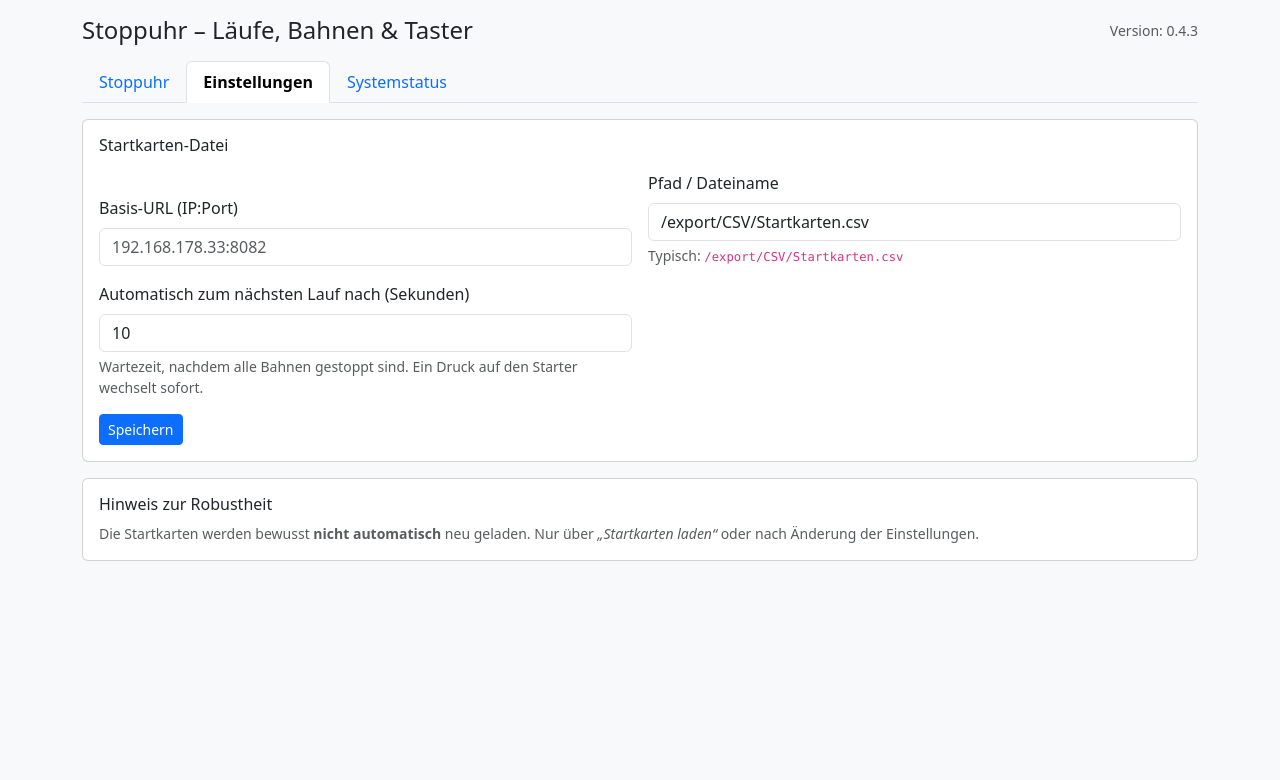
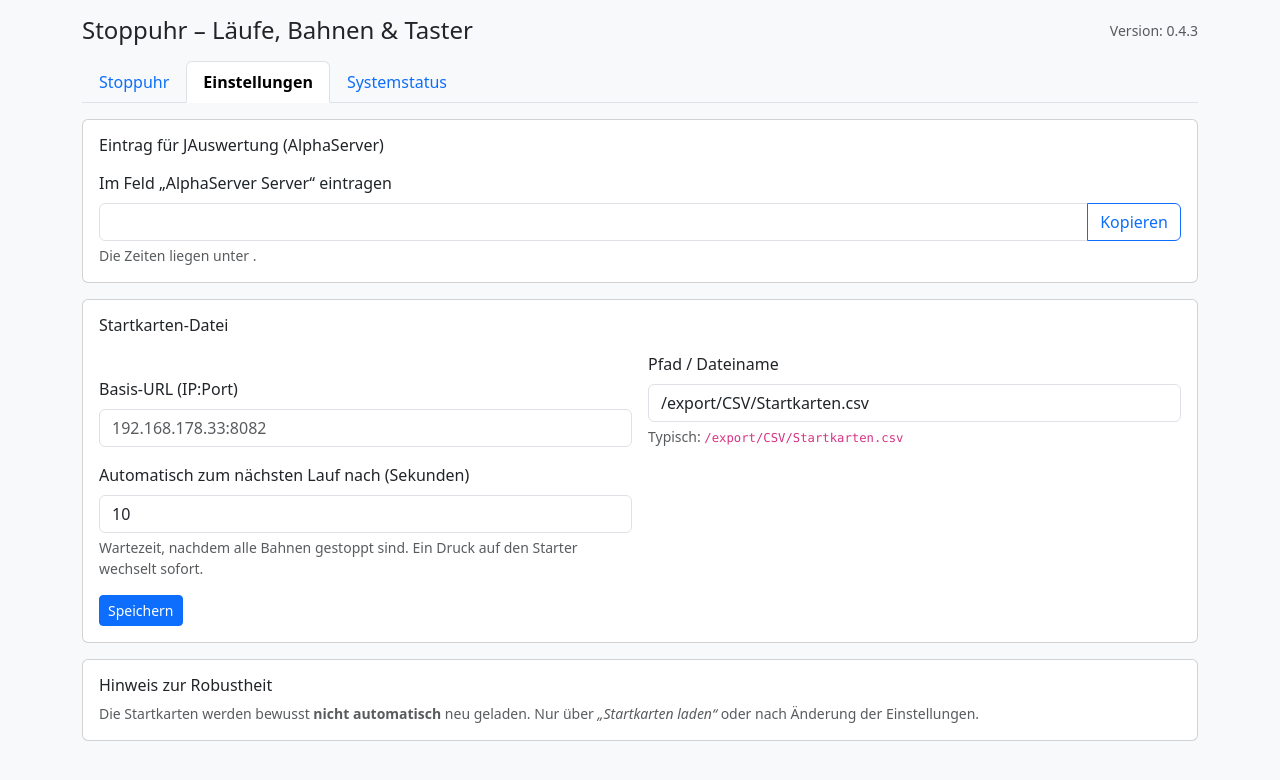
Before and after one commit to andreasschoeler93/Stoppuhr, a Flask app: page / in a window 1280 px wide, after a click on "Einstellungen". Shown: the top 780 px of the page. Run offline with Flask 3, Linux system fonts and the light colour scheme; data that the repository does not hold is empty.

Commit message:
Einstellungen: Kopierfeld fuer JAuswertung; XML kompakt wie Referenzdatei
Co-authored-by: Copilot <223556219+Copilot@users.noreply.github.com>

```diff
--- a/backend/static/app.js
+++ b/backend/static/app.js
@@ -518,6 +518,18 @@ async function init() {
   byId("baseUrlInputSettings").addEventListener("input", () => { byId("baseUrlInput").value = byId("baseUrlInputSettings").value; });
   byId("suffixDisplay").value = byId("suffixInput").value;
   byId("baseUrlInput").addEventListener("input", () => { byId("baseUrlInputSettings").value = byId("baseUrlInput").value; });
+
+  // Eintrag fuer JAuswertung: Adresse dieser Seite (IP:Port) zum Kopieren
+  byId("alphaServerValue").value = location.host;
+  byId("alphaServerUrl").textContent = `http://${location.host}/heats.xml`;
+  byId("btnCopyAlpha").addEventListener("click", async () => {
+    const input = byId("alphaServerValue");
+    try { await navigator.clipboard.writeText(input.value); }
+    catch { input.select(); document.execCommand("copy"); }
+    const msg = byId("alphaCopiedMsg");
+    msg.classList.remove("d-none");
+    setTimeout(() => msg.classList.add("d-none"), 2000);
+  });
 }
 
 document.addEventListener("DOMContentLoaded", () => { init(); });
--- a/backend/templates/index.html
+++ b/backend/templates/index.html
@@ -150,6 +150,21 @@
     <div class="tab-pane fade" id="settings" role="tabpanel">
       <div class="card mb-3">
         <div class="card-body">
+          <h2 class="h6 mb-3">Eintrag für JAuswertung (AlphaServer)</h2>
+          <label class="form-label">Im Feld „AlphaServer Server“ eintragen</label>
+          <div class="input-group">
+            <input type="text" id="alphaServerValue" class="form-control" readonly>
+            <button class="btn btn-outline-primary" type="button" id="btnCopyAlpha">Kopieren</button>
+          </div>
+          <div class="form-text">
+            Die Zeiten liegen unter <code id="alphaServerUrl"></code>.
+            <span class="text-success d-none" id="alphaCopiedMsg">Kopiert.</span>
+          </div>
+        </div>
+      </div>
+
+      <div class="card mb-3">
+        <div class="card-body">
           <h2 class="h6 mb-3">Startkarten-Datei</h2>
           <div class="row g-3 align-items-end">
             <div class="col-md-6">
```
Also changed, not shown: backend/xml_writer.py (+2 -10 lines).
